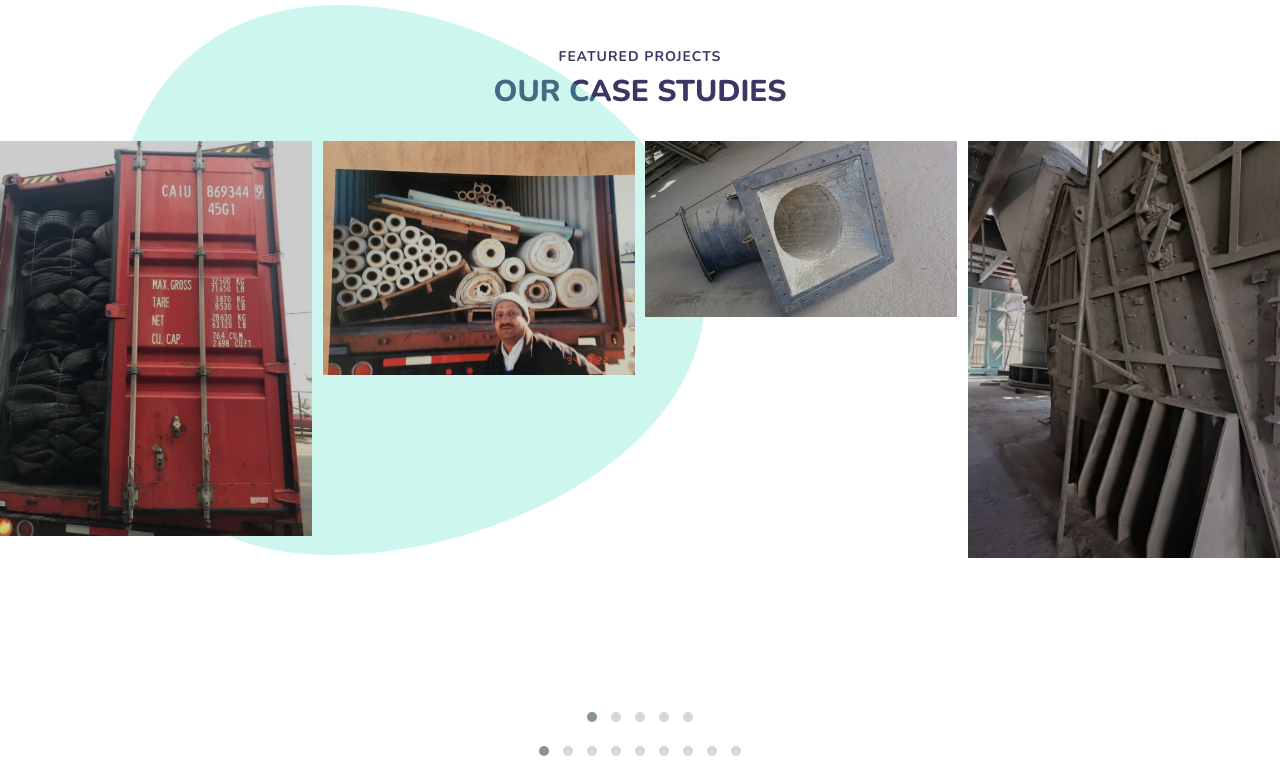
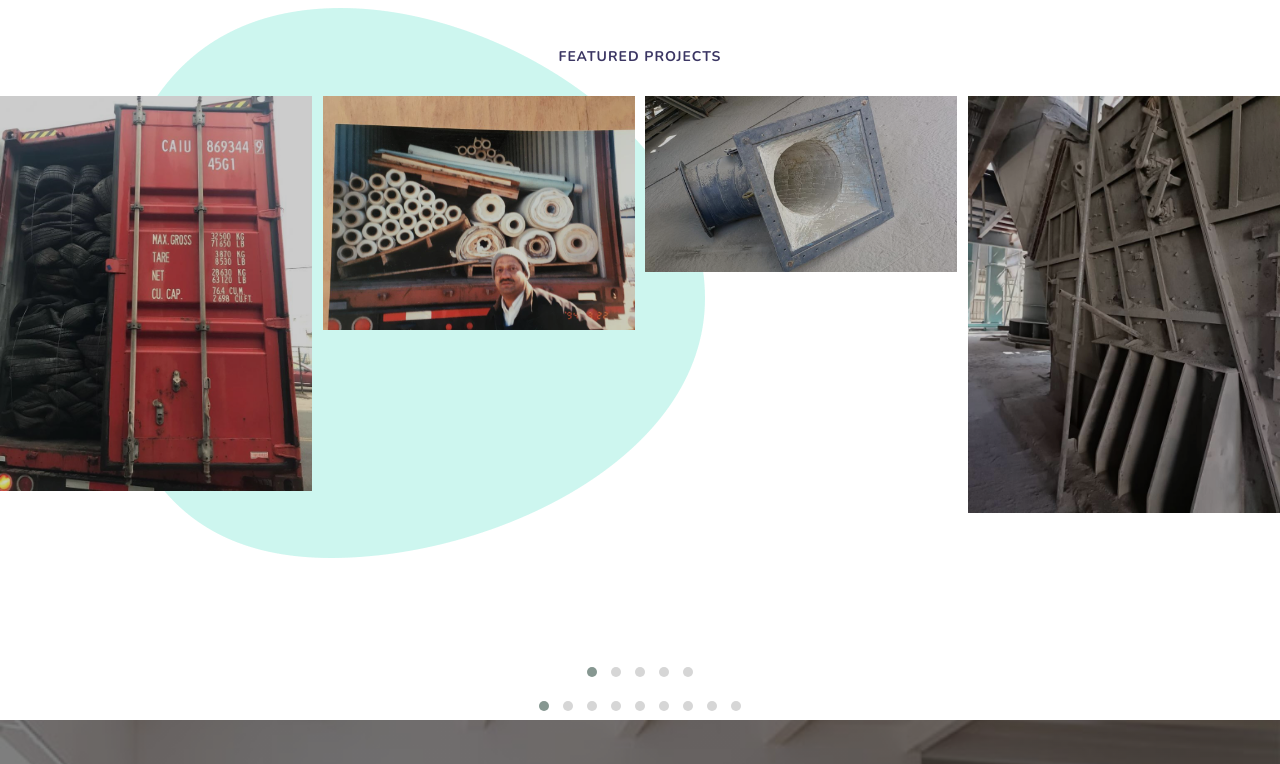
Before and after one commit to parth280202/WESTERNOVERSEASTYRESANDSCRAPPING, a plain HTML site: page index.html in a window 1280 px wide. Shown: the part 2307-3071 px from the top of the page. Drawn offline with nearby package versions, Linux system fonts and the light colour scheme; some icons are missing.

Commit message:
Update index.html

```diff
--- a/index.html
+++ b/index.html
@@ -224,7 +224,7 @@
         <Section id="project">
             <div class="text-center">
                 <h5 class="common-h5">FEATURED PROJECTS</h5>
-                <h2 class="common-h2">Our Case Studies</h2>
+                <h2 class="common-h2"></h2>
             </div>
             <div class="owl-carousel owl-theme">
                 <div class="item">
```
